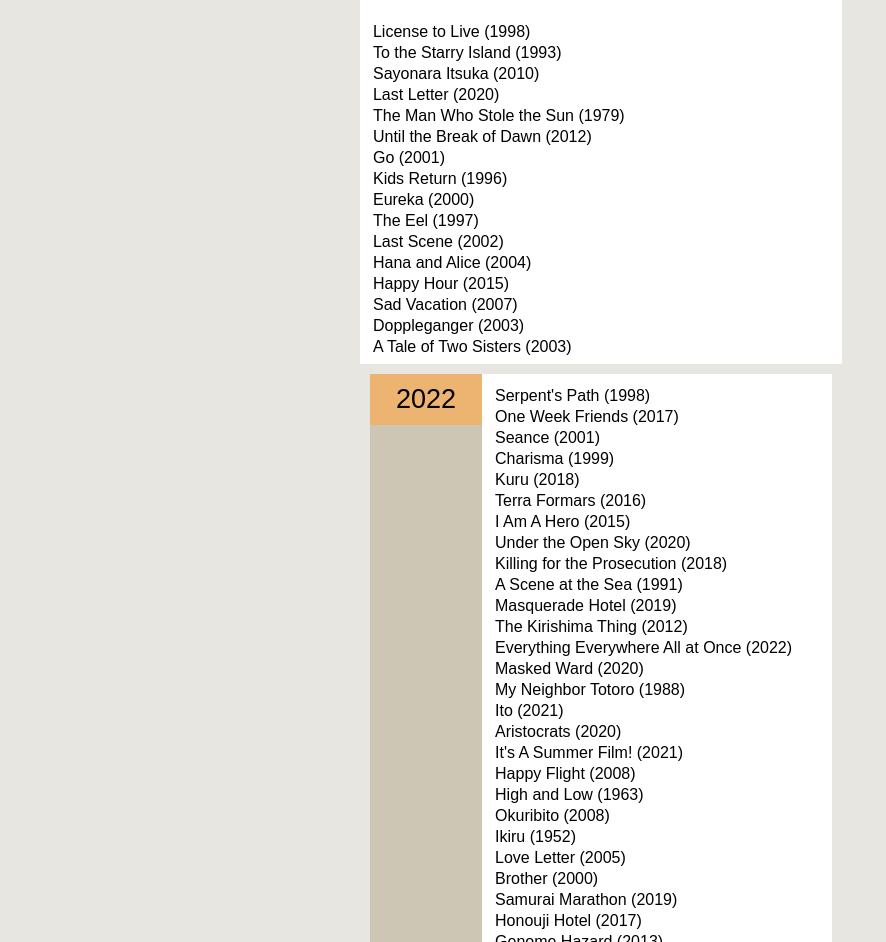
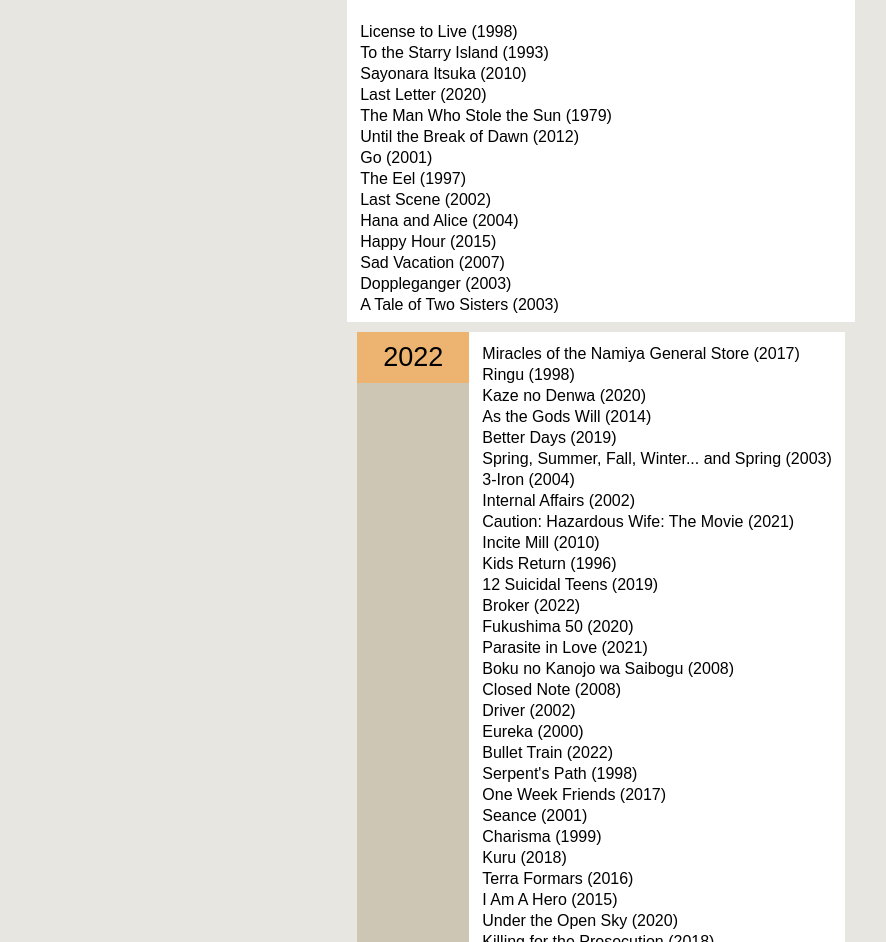
Before and after one commit to thejackd/movie-log, a plain HTML site: page index.html in a window 1280 px wide. Shown: the part 231-1173 px from the top of the page, without its empty margins (39-925 px from the left). Drawn offline with Linux system fonts and the light colour scheme.

Commit message:
Update index

```diff
--- a/index.html
+++ b/index.html
@@ -8,6 +8,8 @@
         <div class="flexbox-container">
             <div class="link-box">
                 <a href="reading_log.html"><img src="assets/img/book_flip.gif" alt="reading log"style="width:120px;height:129px;"></a>
+                <a href="drama_ranking.html"><img src="assets/img/book_flip.gif" alt="reading log"style="width:120px;height:129px;"></a>
+                <a href="movie_ranking.html"><img src="assets/img/book_flip.gif" alt="reading log"style="width:120px;height:129px;"></a>
             </div>
         </div>
         <div class="flexbox-container"></div>
@@ -23,8 +25,6 @@
                             <li>The Man Who Stole the Sun (1979)</li>
                             <li>Until the Break of Dawn (2012)</li>
                             <li>Go (2001)</li>
-                            <li>Kids Return (1996)</li>
-                            <li>Eureka (2000)</li>
                             <li>The Eel (1997)</li>
                             <li>Last Scene (2002)</li>
                             <li>Hana and Alice (2004)</li>
@@ -41,6 +41,38 @@
                     </div>
                     <div class="name-box">
                         <ul>
+                            <div class="month-highlight">
+                                <span class="month-tag">December</span>
+                                <li>Miracles of the Namiya General Store (2017)</li>
+                                <li>Ringu (1998)</li>
+                                <li>Kaze no Denwa (2020)</li>
+                                <li>As the Gods Will (2014)</li>
+                            </div>
+                            <div class="month-highlight">
+                                <span class="month-tag">November</span>
+                                <li>Better Days (2019)</li>
+                                <li>Spring, Summer, Fall, Winter... and Spring (2003)</li>
+                                <li>3-Iron (2004)</li>
+                                <li>Internal Affairs (2002)</li>
+                                <li>Caution: Hazardous Wife: The Movie (2021)</li>
+                                <li>Incite Mill (2010)</li>
+                                <li>Kids Return (1996)</li>
+                                <li>12 Suicidal Teens (2019)</li>
+                            </div>
+                            <div class="month-highlight">
+                                <span class="month-tag">October</span>
+                                <li>Broker (2022)</li>
+                                <li>Fukushima 50 (2020)</li>
+                                <li>Parasite in Love (2021)</li>
+                                <li>Boku no Kanojo wa Saibogu (2008)</li>
+                                <li>Closed Note (2008)</li>
+                                <li>Driver (2002)</li>
+                            </div>
+                            <div class="month-highlight">
+                                <span class="month-tag">August</span>
+                                <li>Eureka (2000)</li>
+                                <li>Bullet Train (2022)</li>
+                            </div>
                             <div class="month-highlight">
                                 <span class="month-tag">July</span>
                                 <li>Serpent's Path (1998)</li>
```
